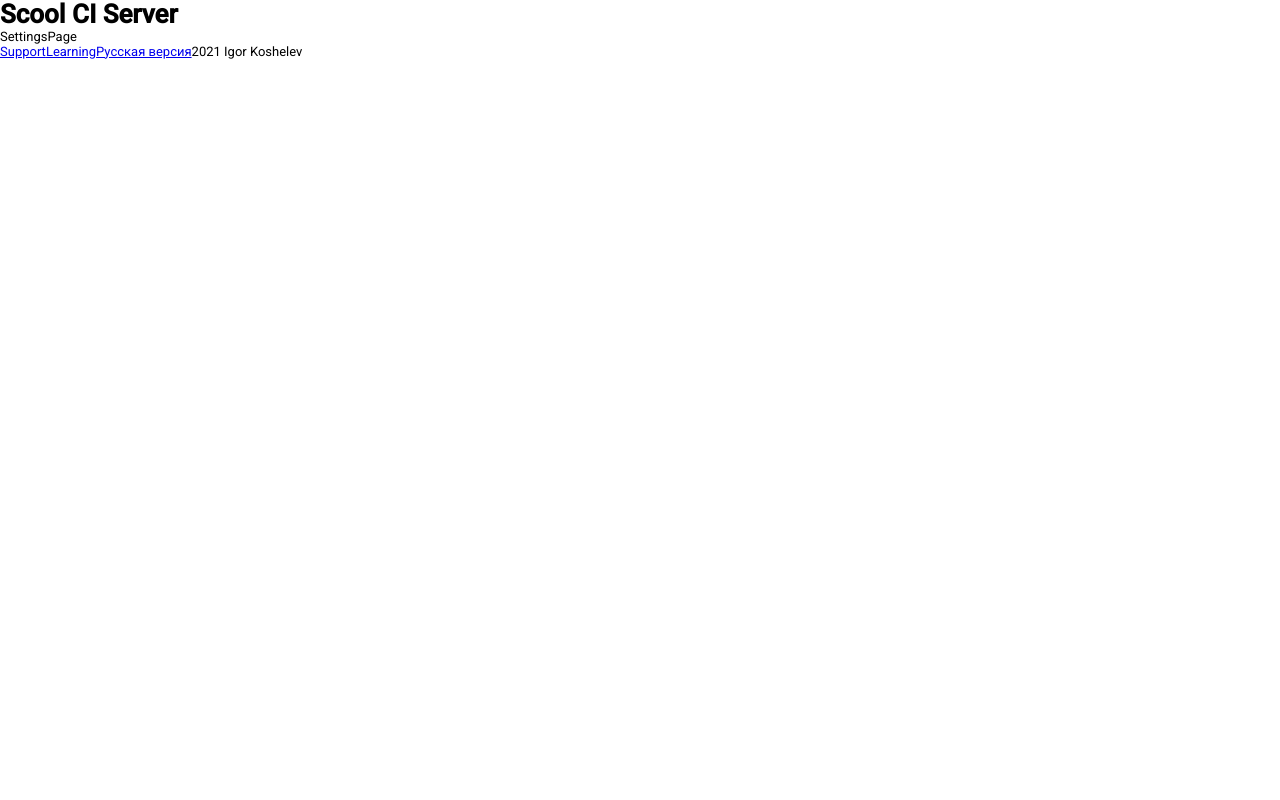
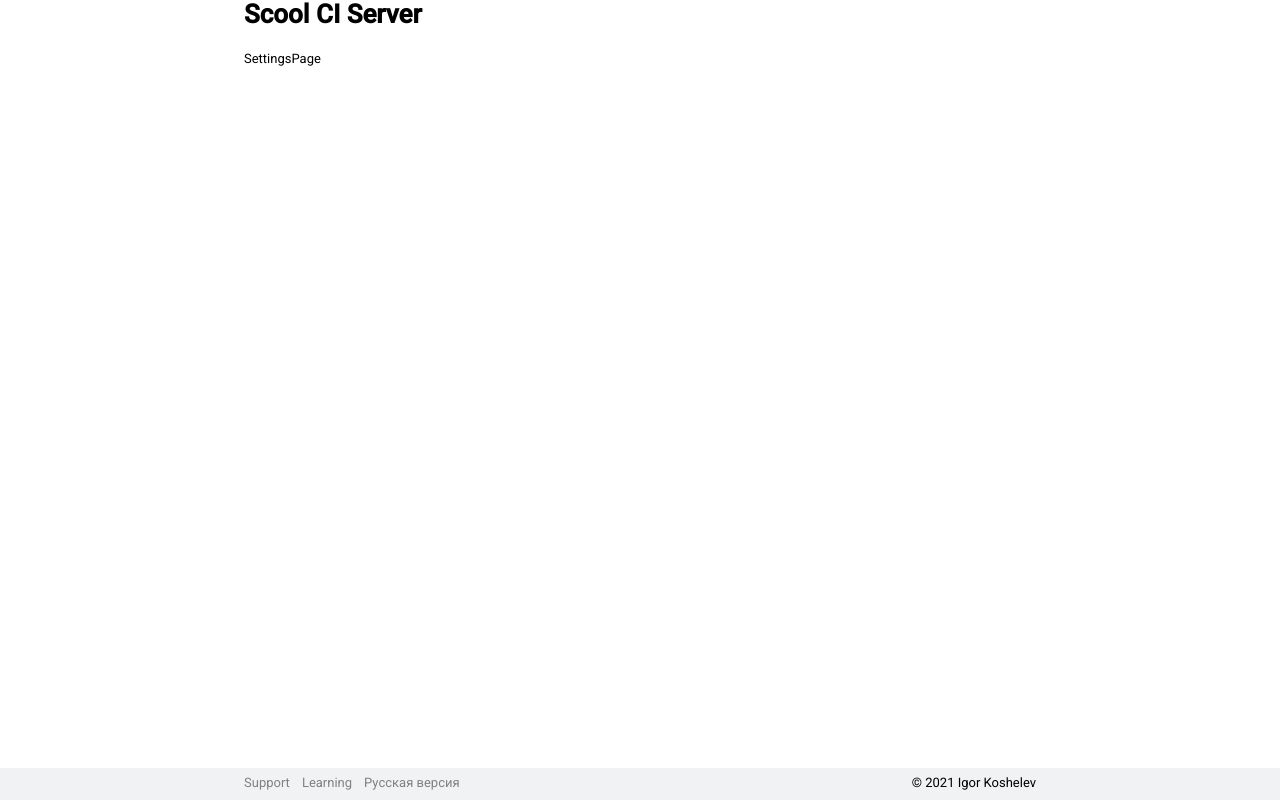
Before and after one commit to i-kosh/shri-react-1, a React (Create React App) app: page /settings in a window 1280 px wide. Built offline with nearby package versions, Linux system fonts and the light colour scheme.

Commit message:
feat: обновляет лейаут

```diff
--- /dev/null
+++ b/src/layouts/Default/index.tsx
@@ -0,0 +1,47 @@
+import { FunctionComponent } from 'react'
+import { PageContainer } from '../../components/PageContainer'
+import './style.scss'
+
+export const DefaultLayout: FunctionComponent = ({ children }) => {
+  return (
+    <div className="page">
+      <header className="page__header">
+        <PageContainer>
+          <h1>Scool CI Server</h1>
+        </PageContainer>
+      </header>
+
+      <main className="page__main">
+        <PageContainer>{children}</PageContainer>
+      </main>
+
+      <footer className="page__footer">
+        <PageContainer>
+          <div className="page__footer-content">
+            <ul className="page__footer-nav footer-nav">
+              <li>
+                <a href="#" className="footer-link">
+                  Support
+                </a>
+              </li>
+              <li>
+                <a href="#" className="footer-link">
+                  Learning
+                </a>
+              </li>
+              <li>
+                <a href="#" className="footer-link">
+                  Русская версия
+                </a>
+              </li>
+            </ul>
+
+            <span className="page__footer-copy footer-copy">
+              © 2021 Igor Koshelev
+            </span>
+          </div>
+        </PageContainer>
+      </footer>
+    </div>
+  )
+}
--- /dev/null
+++ b/src/layouts/Default/style.scss
@@ -0,0 +1,57 @@
+@import '../../scss/variables.scss';
+
+.page {
+  display: flex;
+  flex-direction: column;
+  width: 100%;
+  min-height: 100%;
+  flex-grow: 1;
+}
+
+.page__header {
+  min-height: 52px;
+}
+
+.page__main {
+  flex-grow: 1;
+}
+
+.page__footer {
+  min-height: 32px;
+  background-color: var(--color-bg-second);
+}
+
+.page__footer-content {
+  padding: 12px 0;
+  row-gap: 8px;
+  display: flex;
+  flex-wrap: wrap;
+
+  @media (min-width: $desktop) {
+    padding: 8px 0;
+  }
+}
+
+.page__footer-copy {
+  width: 100%;
+
+  @media (min-width: $desktop) {
+    width: auto;
+    margin-left: auto;
+  }
+}
+
+.footer-nav {
+  list-style: none;
+  display: flex;
+  flex-wrap: wrap;
+  row-gap: 8px;
+
+  li:not(:last-child) {
+    margin-right: 12px;
+  }
+}
+
+.footer-copy {
+  cursor: default;
+}
--- a/src/layouts/default.tsx
+++ /dev/null
@@ -1,21 +0,0 @@
-import { FunctionComponent } from 'react'
-
-export const DefaultLayout: FunctionComponent = ({ children }) => {
-  return (
-    <>
-      <header>
-        <h1>Scool CI Server</h1>
-      </header>
-
-      <main>{children}</main>
-
-      <footer>
-        <a href="#">Support</a>
-        <a href="#">Learning</a>
-        <a href="#">Русская версия</a>
-
-        <span>2021 Igor Koshelev</span>
-      </footer>
-    </>
-  )
-}
--- a/src/pages/build.tsx
+++ b/src/pages/build.tsx
@@ -1,5 +1,5 @@
 import { FunctionComponent } from 'react'
-import { DefaultLayout } from '../layouts/default'
+import { DefaultLayout } from '../layouts/Default'
 import { useParams } from 'react-router-dom'
 
 export const BuildPage: FunctionComponent = (props) => {
--- a/src/pages/main.tsx
+++ b/src/pages/main.tsx
@@ -1,5 +1,5 @@
 import { FunctionComponent } from 'react'
-import { DefaultLayout } from '../layouts/default'
+import { DefaultLayout } from '../layouts/Default'
 
 export const MainPage: FunctionComponent = (props) => {
   return <DefaultLayout>MainPage</DefaultLayout>
--- a/src/pages/settings.tsx
+++ b/src/pages/settings.tsx
@@ -1,5 +1,5 @@
 import { FunctionComponent } from 'react'
-import { DefaultLayout } from '../layouts/default'
+import { DefaultLayout } from '../layouts/Default'
 
 export const SettingsPage: FunctionComponent = (props) => {
   return <DefaultLayout>SettingsPage</DefaultLayout>
--- a/src/scss/_custom.scss
+++ b/src/scss/_custom.scss
@@ -1,5 +1,6 @@
 :root {
   --color-text: #000;
+  --color-text-second: #7f8285;
   --color-text-disabled: #7f7f7f;
   --color-bg-main: #fff;
   --color-bg-second: #f0f2f3;
@@ -29,7 +30,8 @@ html {
 }
 
 body {
-  display: block;
+  display: flex;
+  flex-direction: column;
   color: var(--color-text);
   background-color: var(--color-bg-main);
   width: 100%;
@@ -38,3 +40,19 @@ body {
   font-weight: 400;
   font-size: 13px;
 }
+
+#root {
+  width: 100%;
+  flex-grow: 1;
+  display: flex;
+}
+
+.footer-link {
+  color: var(--color-text-second);
+  text-decoration: none;
+  transition: color linear 0.1s;
+
+  &:hover {
+    color: #e00000;
+  }
+}
--- /dev/null
+++ b/src/scss/variables.scss
@@ -0,0 +1 @@
+$desktop: 768px;
```
